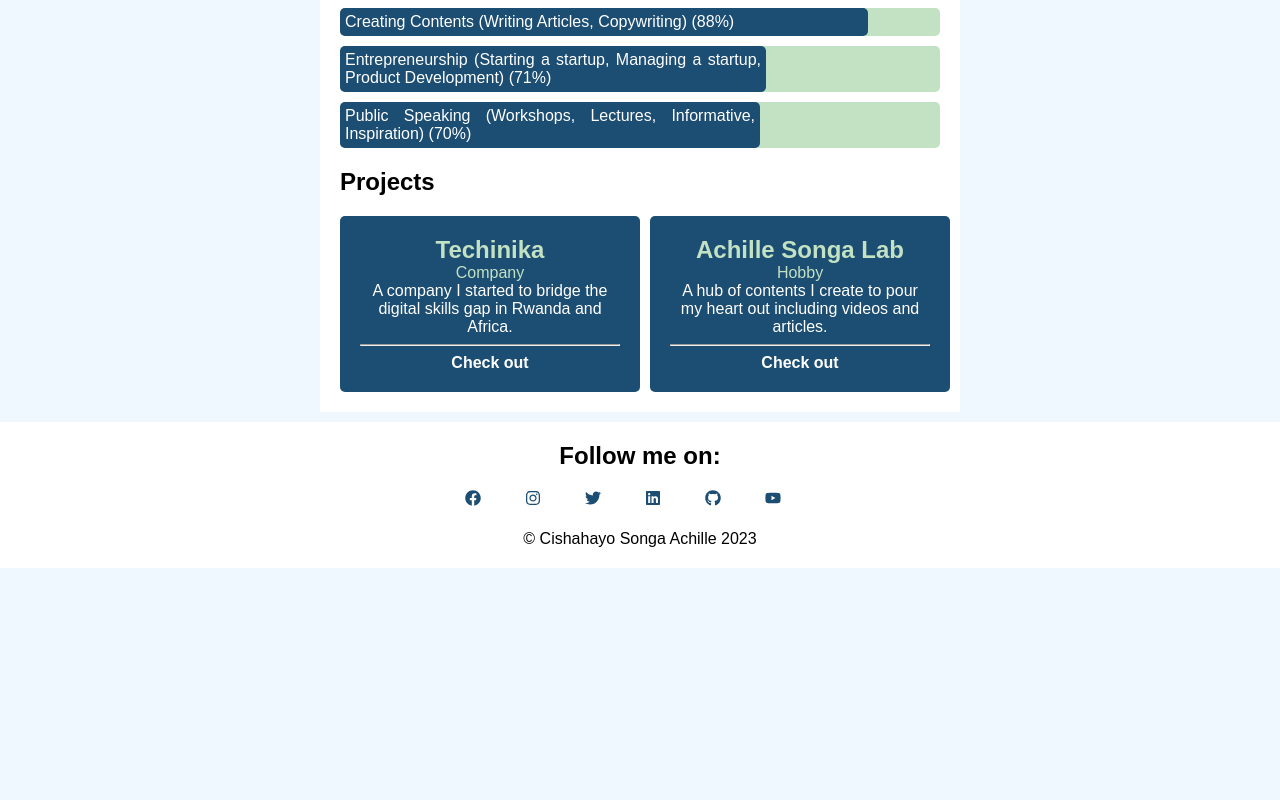
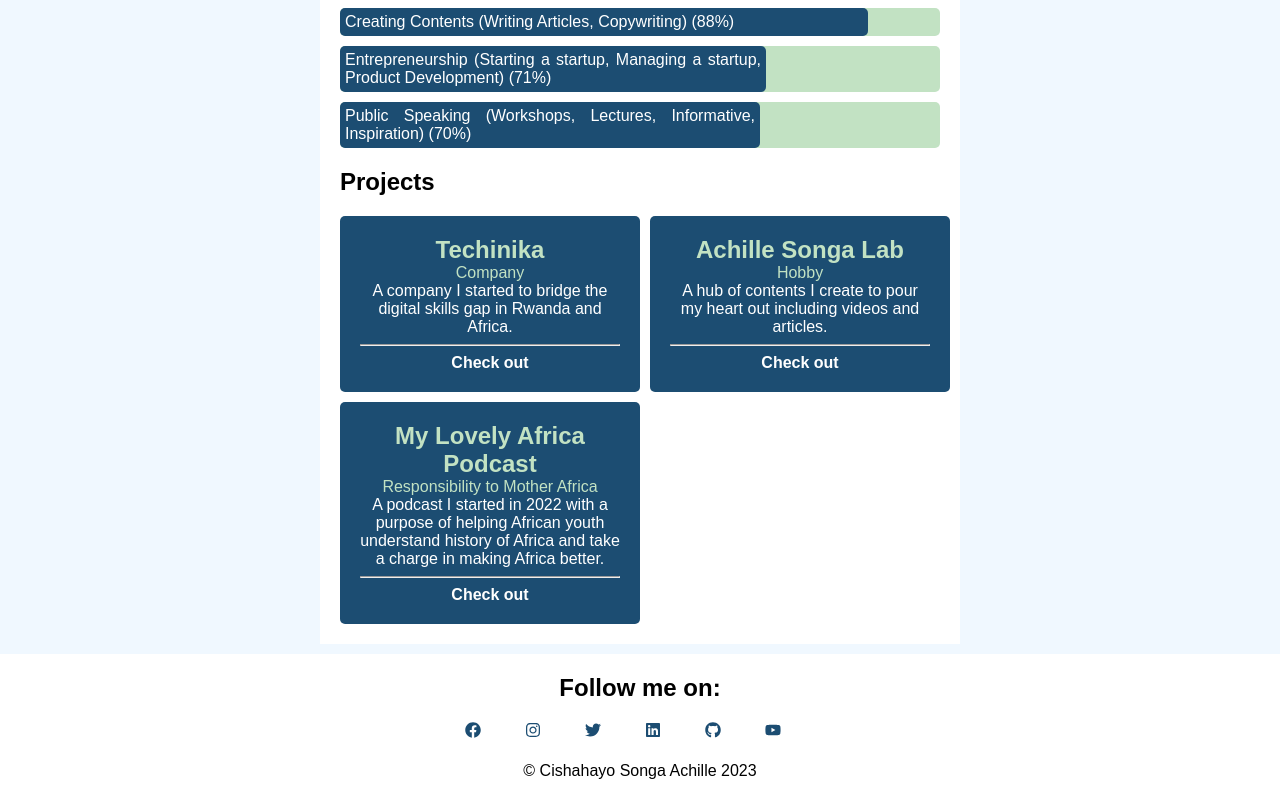
Before and after one commit to techinika/achille-personal-website, a Next.js app: page / in a window 1280 px wide. Shown: the part 663-1463 px from the top of the page. Before the commit the page ends 1231 px from the top, so only its background shows below. Built offline with nearby package versions, Linux system fonts and the light colour scheme; a web font is replaced by a local one.

Commit message:
Added my lovely africa podcast

```diff
--- a/data/projects.js
+++ b/data/projects.js
@@ -15,4 +15,12 @@ export const projects = [
       "A hub of contents I create to pour my heart out including videos and articles.",
     link: "/lab",
   },
+  {
+    id: 3,
+    name: "My Lovely Africa Podcast",
+    category: "Responsibility to Mother Africa",
+    description:
+      "A podcast I started in 2022 with a purpose of helping African youth understand history of Africa and take a charge in making Africa better.",
+    link: "https://linktr.ee/mylovelyafrica",
+  },
 ];
--- a/styles/globals.css
+++ b/styles/globals.css
@@ -345,12 +345,22 @@ a:hover {
     display: flex;
     flex-direction: row;
   }
+  .project-cards {
+    display: flex;
+    flex-wrap: wrap;
+    gap: 10px;
+  }
 }
 
 @media (min-width: 500px){
   .cards {
     display: flex;
     flex-wrap: wrap;
+  }
+  .project-cards {
+    display: flex;
+    flex-wrap: wrap;
+    gap: 10px;
   }
 }
 
@@ -435,12 +445,6 @@ a:hover {
   margin: 5px 0;
 }
 
-.modal {
-  position: relative;
-  display: flex;
-  justify-content: center;
-}
-
 .data-header {
   display: flex;
   align-items: center;
```
